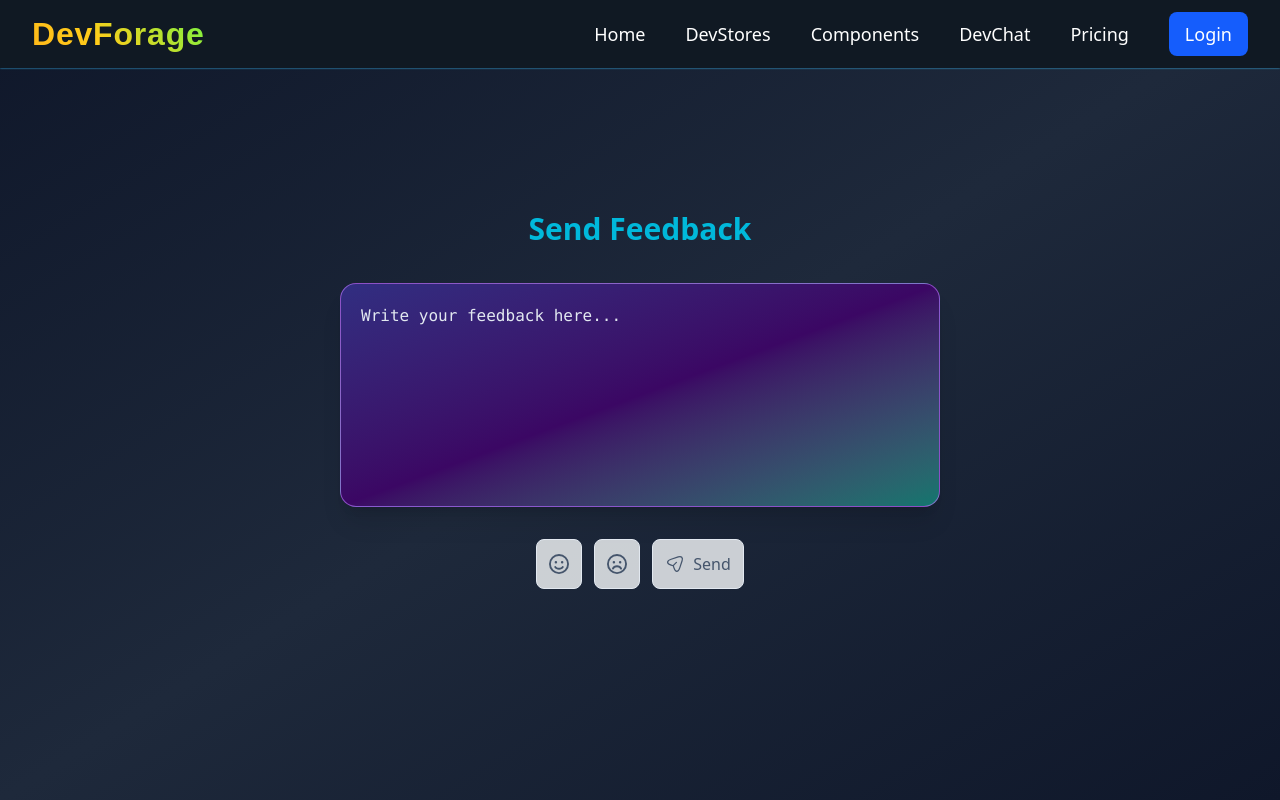
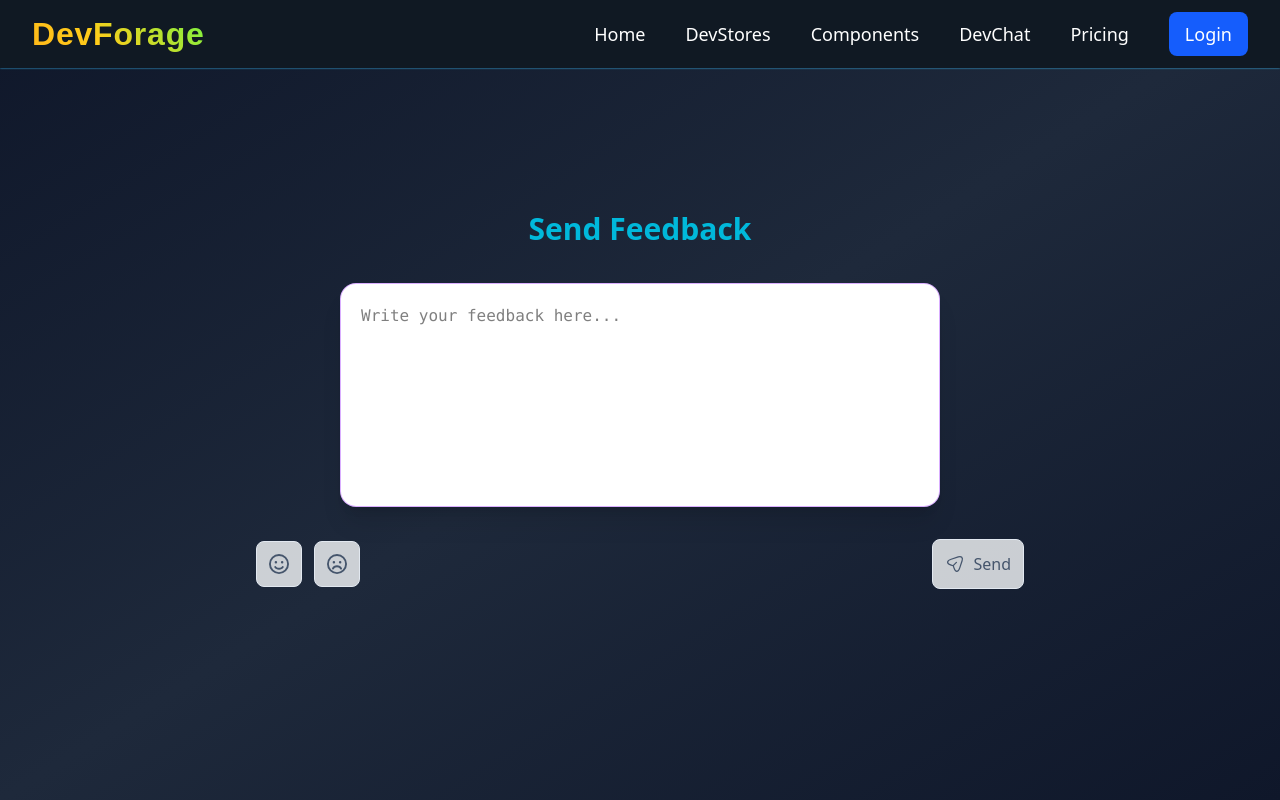
Before and after one commit to raushan-sinha/dev-forage, a React (Vite) app: page /feedback in a window 1280 px wide. Shown: the top 800 px of the page. Built offline with nearby package versions, Linux system fonts and the light colour scheme.

Commit message:
Icons gap changed

```diff
--- a/src/pages/Feedback/Feedback.jsx
+++ b/src/pages/Feedback/Feedback.jsx
@@ -23,7 +23,7 @@ export default function Feedback() {
 
                 <div className="flex justify-center w-full">
                     <textarea
-                        className="w-full sm:w-[90%] md:w-[75%] lg:w-[60%] xl:w-[50%] max-w-3xl h-36 sm:h-44 md:h-52 lg:h-56 text-white placeholder:text-slate-200 border border-purple-400/60 rounded-2xl p-4 sm:p-5 resize-none outline-none duration-300 focus:ring-2 focus:ring-purple-400 focus:border-purple-400 shadow-xl bg-gradient-to-br from-[#312e81] via-[#3b0764] to-[#0f766e] animate-luxury-gradient font-mono"
+                        className="w-full sm:w-[90%] md:w-[75%] lg:w-[60%] xl:w-[50%] max-w-3xl h-36 sm:h-44 md:h-52 lg:h-56 text-black placeholder:text-black-200 border border-purple-400/60 rounded-2xl p-4 sm:p-5 resize-none outline-none duration-300 focus:ring-2 focus:ring-purple-400 focus:border-purple-400 shadow-xl bg-white font-mono"
                         placeholder="Write your feedback here..."
                         id="feedback-textarea"
                         name="feedback"
@@ -32,19 +32,43 @@ export default function Feedback() {
                     />
                 </div>
 
-                <div className="col-span-6 flex justify-center gap-3">
-                    {icons.map((item, idx) => (
-                        <button className="fill-slate-600 flex justify-center items-center rounded-lg p-3 duration-300 bg-slate-50/80 hover:bg-slate-100 hover:border-slate-600 active:scale-95 focus:fill-blue-200 focus:bg-blue-400 border border-slate-200 hover:shadow-md group" key={idx} onClick={() => addEmoji(item.emoji)}>
-                            {item.icon}
-                        </button>
-                    ))}
-
+                <div className="col-span-6 flex justify-between items-center w-full max-w-3xl md:w-dvh ">
+                    <div className="flex gap-3">
+                        {icons.map((item, idx) => (
+                            <button
+                                key={idx}
+                                onClick={() => addEmoji(item.emoji)}
+                                className="fill-slate-600 flex justify-center items-center rounded-lg p-3 duration-300 bg-slate-50/80 hover:bg-slate-100 hover:border-slate-600 active:scale-95 focus:fill-blue-200 focus:bg-blue-400 border border-slate-200 hover:shadow-md group"
+                            >
+                                {item.icon}
+                            </button>
+                        ))}
+                    </div>
                     <button className="bg-slate-50/80 stroke-slate-600 border border-slate-200 flex items-center justify-center gap-2 rounded-lg p-3 duration-300 hover:bg-slate-100 hover:border-slate-600 active:scale-95 focus:stroke-blue-200 focus:bg-blue-400 hover:shadow-md group">
-                        <svg className="transform transition-transform group-hover:translate-x-1 duration-200" xmlns="http://www.w3.org/2000/svg" width="20px" height="20px" viewBox="0 0 24 24" fill="none">
-                            <path d="M7.39999 6.32003L15.89 3.49003C19.7 2.22003 21.77 4.30003 20.51 8.11003L17.68 16.6C15.78 22.31 12.66 22.31 10.76 16.6L9.91999 14.08L7.39999 13.24C1.68999 11.34 1.68999 8.23003 7.39999 6.32003Z" strokeWidth="1.5" strokeLinecap="round" strokeLinejoin="round" />
-                            <path d="M10.11 13.6501L13.69 10.0601" strokeWidth="1.5" strokeLinecap="round" strokeLinejoin="round" />
+                        <svg
+                            className="transform transition-transform group-hover:translate-x-1 duration-200"
+                            xmlns="http://www.w3.org/2000/svg"
+                            width="20px"
+                            height="20px"
+                            viewBox="0 0 24 24"
+                            fill="none"
+                        >
+                            <path
+                                d="M7.39999 6.32003L15.89 3.49003C19.7 2.22003 21.77 4.30003 20.51 8.11003L17.68 16.6C15.78 22.31 12.66 22.31 10.76 16.6L9.91999 14.08L7.39999 13.24C1.68999 11.34 1.68999 8.23003 7.39999 6.32003Z"
+                                strokeWidth="1.5"
+                                strokeLinecap="round"
+                                strokeLinejoin="round"
+                            />
+                            <path
+                                d="M10.11 13.6501L13.69 10.0601"
+                                strokeWidth="1.5"
+                                strokeLinecap="round"
+                                strokeLinejoin="round"
+                            />
                         </svg>
-                        <span className="font-medium text-slate-600 group-hover:text-slate-800">Send</span>
+                        <span className="font-medium text-slate-600 group-hover:text-slate-800">
+                            Send
+                        </span>
                     </button>
                 </div>
             </div>
```
